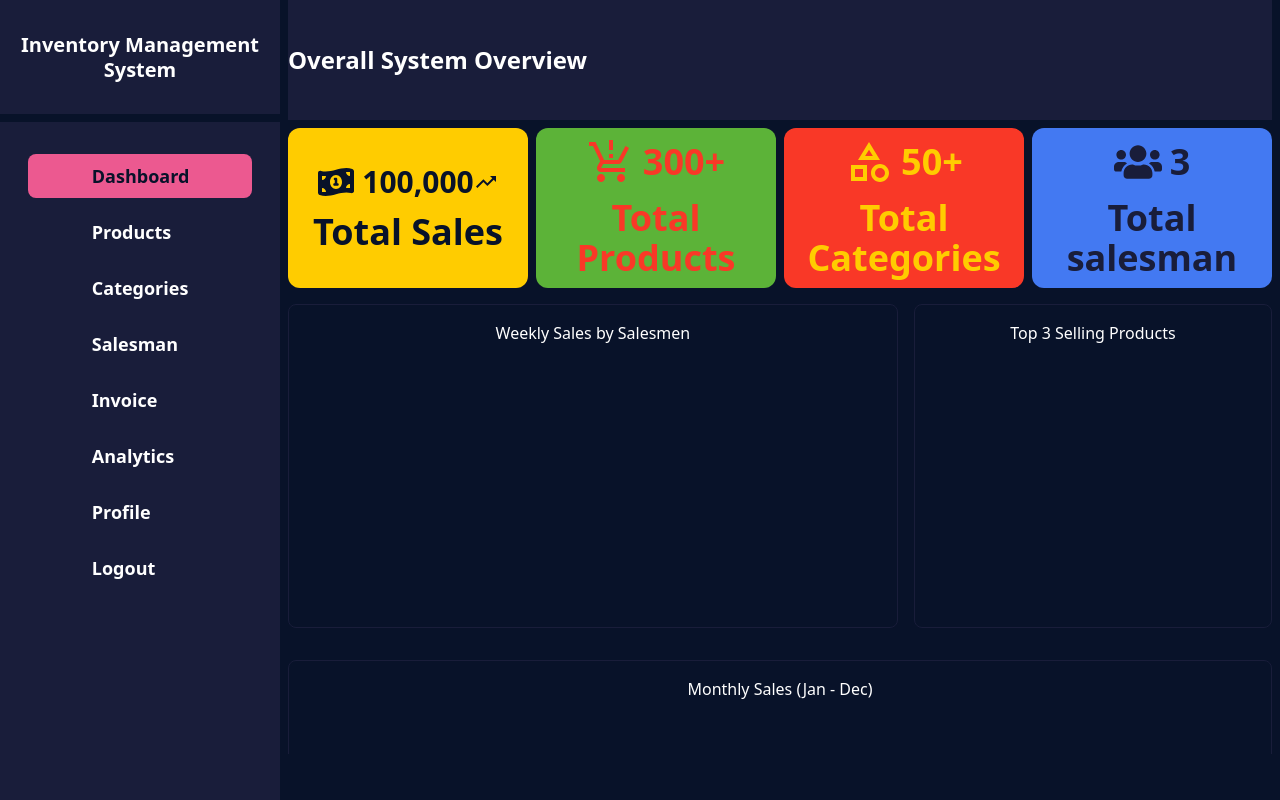
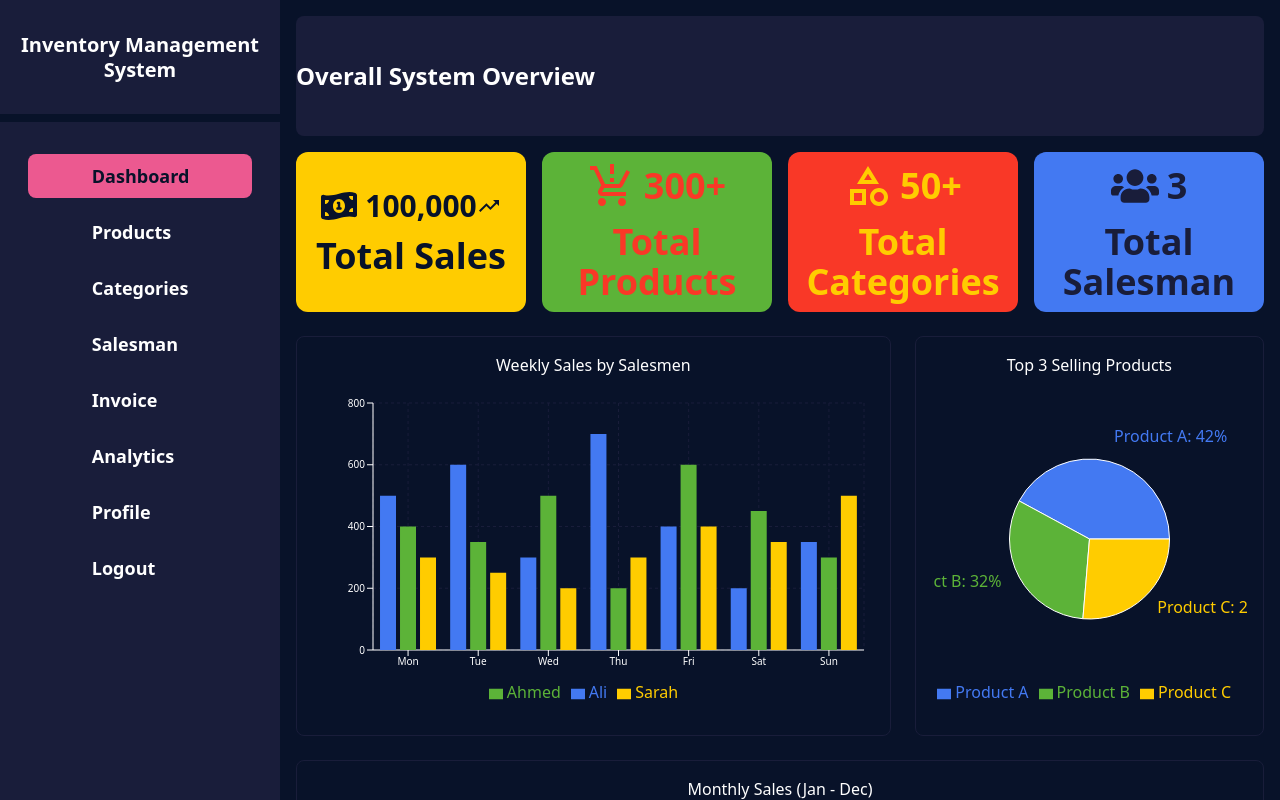
Before and after one commit to Yasir-Ali-Swe/Inventory-Managment-System-React-Dashboard-, a React (Vite) app in the folder frontend/: page / in a window 1280 px wide. Built offline with nearby package versions, Linux system fonts and the light colour scheme.

Commit message:
All App Pages

```diff
--- a/frontend/src/pages/Analytics.jsx
+++ b/frontend/src/pages/Analytics.jsx
@@ -8,29 +8,30 @@ import {
 
 const Analytics = () => {
   return (
-    <div className='h-screen w-full px-2 overflow-hidden'>
-      <div className='AnalyticsHeader py-11 bg-secondary'>
-        <h1 className='text-2xl text-textColor font-bold hover:text-tertiary cursor-pointer'>
+    <div className='min-h-screen w-full p-2 lg:p-4 overflow-hidden'>
+      <div className='AnalyticsHeader py-6 lg:py-11 bg-secondary rounded-lg mb-4'>
+        <h1 className='text-xl lg:text-2xl text-textColor font-bold hover:text-tertiary cursor-pointer px-4 lg:px-0'>
           Analytics
         </h1>
       </div>
 
-      <div className='AnalyticsCards mt-2 max-h-[650px] overflow-y-auto flex flex-col gap-5'>
-        <div className='w-full h-[380px] my-3'>
+      <div className='AnalyticsCards flex flex-col gap-4 lg:gap-6'>
+        <div className='w-full h-[350px] lg:h-[400px]'>
           <MonthlySales />
         </div>
-        <div className='w-full h-[400px] my-3'>
+
+        <div className='w-full h-[350px] lg:h-[400px]'>
           <SalesmanSalesChart />
         </div>
-        <div className='flex gap-5 my-3'>
-          <div className='w-full md:w-1/2 h-[400px]'>
+
+        <div className='flex flex-col lg:flex-row gap-4 lg:gap-6'>
+          <div className='w-full lg:w-1/2 h-[350px] lg:h-[400px]'>
             <TopHighProfitProducts />
           </div>
-          <div className='w-full md:w-1/2 h-[400px]'>
+          <div className='w-full lg:w-1/2 h-[350px] lg:h-[400px]'>
             <TopThreeSalingProducts />
           </div>
         </div>
-
       </div>
     </div>
   );
--- a/frontend/src/pages/Dashboard.jsx
+++ b/frontend/src/pages/Dashboard.jsx
@@ -11,58 +11,60 @@ import { SalesmanSalesChart, TopThreeSalingProducts, MonthlySales } from '../com
 const Dashboard = () => {
   const navigate = useNavigate();
   return (
-    <div className='h-screen w-full px-2'>
-      <div className='DashboardHeader py-11 bg-secondary'>
-        <h1 className='text-2xl text-textColor font-bold hover:text-tertiary cursor-pointer'>Overall System Overview</h1>
+    <div className='min-h-screen w-full p-2 lg:p-4'>
+      <div className='DashboardHeader py-6 lg:py-11 bg-secondary rounded-lg mb-4'>
+        <h1 className='text-xl lg:text-2xl text-textColor font-bold hover:text-tertiary cursor-pointer px-4 lg:px-0'>Overall System Overview</h1>
       </div>
-      <div className="DashboardCards mt-2 grid lg:grid-cols-4 sm:grid-cols-1 md:grid-cols-2 gap-2 ">
-        <div onClick={() => navigate('/analytics')} className='sales h-[160px] bg-yellow flex justify-center flex-col gap-3 rounded-xl cursor-pointer'>
+
+      <div className="DashboardCards grid grid-cols-1 sm:grid-cols-2 lg:grid-cols-4 gap-3 lg:gap-4 mb-6">
+        <div onClick={() => navigate('/analytics')} className='sales h-[120px] lg:h-[160px] bg-yellow flex justify-center flex-col gap-2 lg:gap-3 rounded-xl cursor-pointer p-4 transition-transform hover:scale-105'>
           <div className='flex justify-center items-center gap-2'>
-            <FaMoneyBill1Wave className='text-4xl font-black text-primary ' />
+            <FaMoneyBill1Wave className='text-2xl lg:text-4xl font-black text-primary' />
             <div className='flex justify-center items-center'>
-              <h1 className='text-3xl text-primary font-bold'>100,000 </h1>
-              <MdOutlineTrendingUp className='text-2xl font-black text-primary' />
+              <h1 className='text-xl lg:text-3xl text-primary font-bold'>100,000</h1>
+              <MdOutlineTrendingUp className='text-lg lg:text-2xl font-black text-primary' />
             </div>
+          </div>
+          <h1 className='text-lg lg:text-4xl text-primary font-bold text-center'>Total Sales</h1>
+        </div>
 
+        <div onClick={() => navigate('/products')} className='products h-[120px] lg:h-[160px] bg-green flex justify-center flex-col gap-2 lg:gap-3 rounded-xl cursor-pointer p-4 transition-transform hover:scale-105'>
+          <div className='flex justify-center items-center gap-2'>
+            <MdOutlineProductionQuantityLimits className='text-3xl lg:text-5xl font-black text-red' />
+            <h1 className='text-xl lg:text-4xl text-red font-bold'>300+</h1>
           </div>
-          <h1 className='text-4xl text-primary font-bold text-center'>Total Sales</h1>
+          <h1 className='text-lg lg:text-4xl text-red font-bold text-center'>Total Products</h1>
         </div>
-        <div onClick={() => navigate('/products')} className='products h-[160px] bg-green flex justify-center flex-col gap-3 rounded-xl cursor-pointer'>
+
+        <div onClick={() => navigate('/categories')} className='categories h-[120px] lg:h-[160px] bg-red flex justify-center flex-col gap-2 lg:gap-3 rounded-xl cursor-pointer p-4 transition-transform hover:scale-105'>
           <div className='flex justify-center items-center gap-2'>
-            <MdOutlineProductionQuantityLimits className='text-5xl font-black text-red ' />
-            <h1 className='text-4xl text-red font-bold'>300+</h1>
+            <MdOutlineCategory className='text-3xl lg:text-5xl font-black text-yellow' />
+            <h1 className='text-xl lg:text-4xl text-yellow font-bold'>50+</h1>
           </div>
-          <h1 className='text-4xl text-red font-bold text-center'>Total Products</h1>
+          <h1 className='text-lg lg:text-4xl text-yellow font-bold text-center'>Total Categories</h1>
         </div>
-        <div onClick={() => navigate('/categories')} className='categories h-[160px] bg-red flex justify-center flex-col gap-3 rounded-xl cursor-pointer'>
+
+        <div onClick={() => navigate('/salesman')} className='salesman h-[120px] lg:h-[160px] bg-blue flex justify-center flex-col gap-2 lg:gap-3 rounded-xl cursor-pointer p-4 transition-transform hover:scale-105'>
           <div className='flex justify-center items-center gap-2'>
-            <MdOutlineCategory className='text-5xl font-black text-yellow ' />
-            <h1 className='text-4xl text-yellow font-bold'>50+</h1>
+            <FaUsers className='text-3xl lg:text-5xl font-black text-secondary' />
+            <h1 className='text-xl lg:text-4xl text-secondary font-bold'>3</h1>
           </div>
-          <h1 className='text-4xl text-yellow font-bold text-center'>Total Categories</h1>
-        </div>
-        <div onClick={() => navigate('/salesman')} className='salesman h-[160px] bg-blue flex justify-center flex-col gap-3 rounded-xl cursor-pointer'>
-          <div className='flex justify-center items-center gap-2'>
-            <FaUsers className='text-5xl font-black text-secondary ' />
-            <h1 className='text-4xl text-secondary font-bold'>3</h1>
-          </div>
-          <h1 className='text-4xl text-secondary font-bold text-center'>Total salesman</h1>
-        </div>
-      </div>
-      <div className='charts my-4 flex flex-1 flex-col w-full max-h-[450px] overflow-y-auto overflow-x-hidden'>
-        <div className='w-full flex gap-4 items-start'>
-          <div className='w-[63%]'>
-            <SalesmanSalesChart />
-          </div>
-          <div className='w-[37%]'>
-            <TopThreeSalingProducts />
-          </div>
-        </div>
-        <div className='w-full my-8'>
-          <MonthlySales />
+          <h1 className='text-lg lg:text-4xl text-secondary font-bold text-center'>Total Salesman</h1>
         </div>
       </div>
 
+      <div className='charts flex flex-col lg:flex-row gap-4 lg:gap-6 mb-6'>
+        <div className='w-full lg:w-[63%] h-[350px] lg:h-[400px]'>
+          <SalesmanSalesChart />
+        </div>
+        <div className='w-full lg:w-[37%] h-[350px] lg:h-[400px]'>
+          <TopThreeSalingProducts />
+        </div>
+      </div>
+
+      <div className='w-full h-[350px] lg:h-[400px]'>
+        <MonthlySales />
+      </div>
     </div>
   )
 }
--- a/frontend/src/pages/Login.jsx
+++ b/frontend/src/pages/Login.jsx
@@ -13,16 +13,34 @@ const Login = () => {
     navigate('/');
   }
   return (
-    <div className='h-screen w-screen bg-primary flex justify-center items-center'>
-      <div className='w-[25%] py-8 bg-secondary'>
-        <div className='mb-8'>
-          <h1 className='text-3xl text-textColor font-black text-center'>Login</h1>
+    <div className='min-h-screen w-screen bg-primary flex justify-center items-center p-4'>
+      <div className='w-full max-w-md sm:max-w-lg md:max-w-xl lg:max-w-2xl py-8 bg-secondary rounded-lg shadow-lg'>
+        <div className='mb-6 lg:mb-8 px-4'>
+          <h1 className='text-2xl lg:text-3xl text-textColor font-black text-center'>Login</h1>
         </div>
-        <div className='flex flex-col justify-center items-center'>
-          <input type="text" placeholder='Email' className='w-[80%] h-10 rounded-lg bg-primary text-textColor px-3  focus:outline-none focus:ring-2 focus:ring-tertiary my-4'onChange={(e) => setEmail(e.target.value)}/>
-          <input type="text" placeholder='Password' className='w-[80%] h-10 rounded-lg bg-primary text-textColor px-3   focus:outline-none focus:ring-2 focus:ring-tertiary my-4' onChange={(e) => setPassword(e.target.value)}/>
-          <button onClick={handleLogin} className='w-[80%] h-10 rounded-lg bg-tertiary text-textColor my-4 cursor-pointer'>Login</button>
-          <h1 className='text-lg text-textColor font-bold'>Don't have an account? <Link to={'/signup'} className='text-tertiary cursor-pointer underline'>Register Now</Link></h1>
+        <div className='flex flex-col justify-center items-center px-4 lg:px-8'>
+          <input
+            type="text"
+            placeholder='Email'
+            className='w-full h-12 lg:h-14 rounded-lg bg-primary text-textColor px-4 focus:outline-none focus:ring-2 focus:ring-tertiary my-3 lg:my-4 text-base lg:text-lg'
+            onChange={(e) => setEmail(e.target.value)}
+          />
+          <input
+            type="password"
+            placeholder='Password'
+            className='w-full h-12 lg:h-14 rounded-lg bg-primary text-textColor px-4 focus:outline-none focus:ring-2 focus:ring-tertiary my-3 lg:my-4 text-base lg:text-lg'
+            onChange={(e) => setPassword(e.target.value)}
+          />
+          <button
+            onClick={handleLogin}
+            className='w-full h-12 lg:h-14 rounded-lg bg-tertiary text-textColor my-3 lg:my-4 cursor-pointer text-base lg:text-lg font-semibold hover:bg-opacity-80 transition-colors'
+          >
+            Login
+          </button>
+          <h1 className='text-base lg:text-lg text-textColor font-bold text-center mt-4'>
+            Don't have an account?
+            <Link to={'/signup'} className='text-tertiary cursor-pointer underline ml-1'>Register Now</Link>
+          </h1>
         </div>
       </div>
     </div>
```
Also changed, not shown: frontend/src/pages/Signup.jsx (+33 -10 lines).
